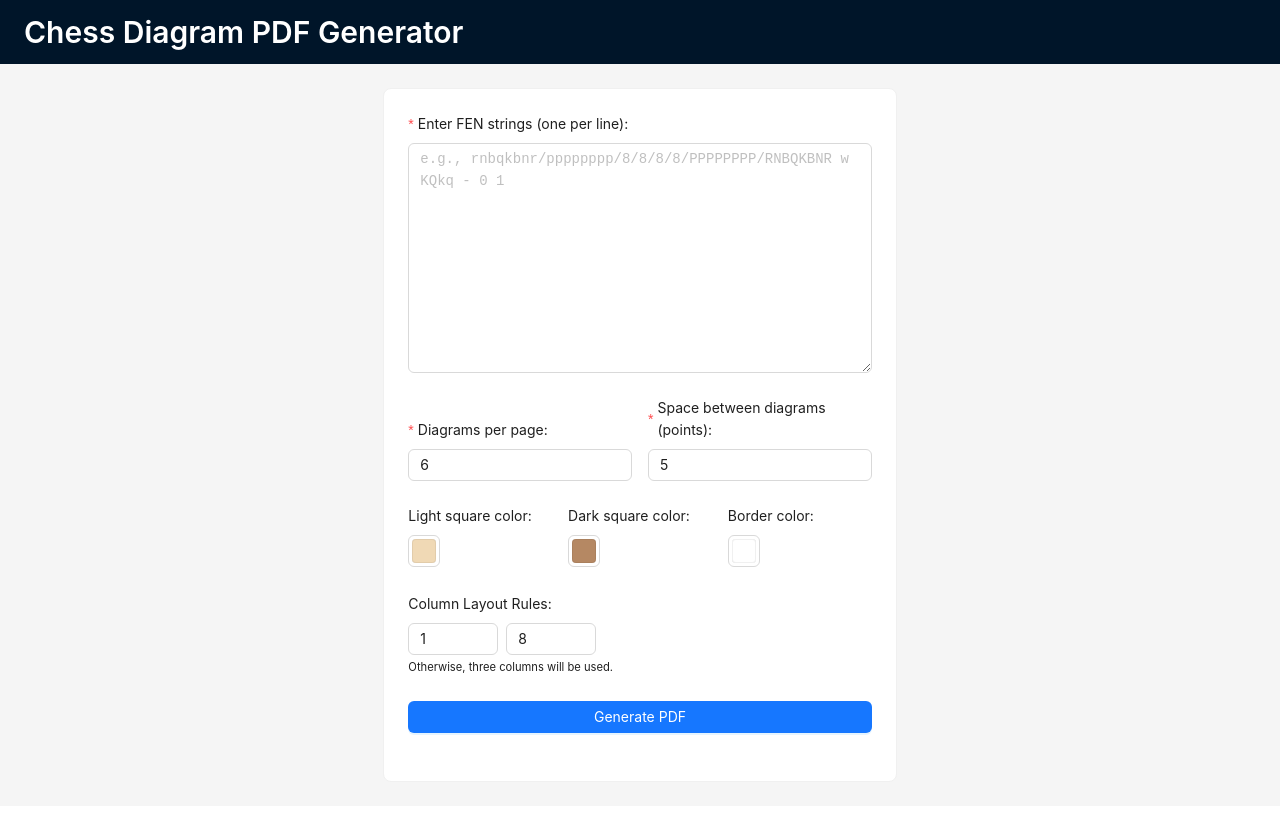
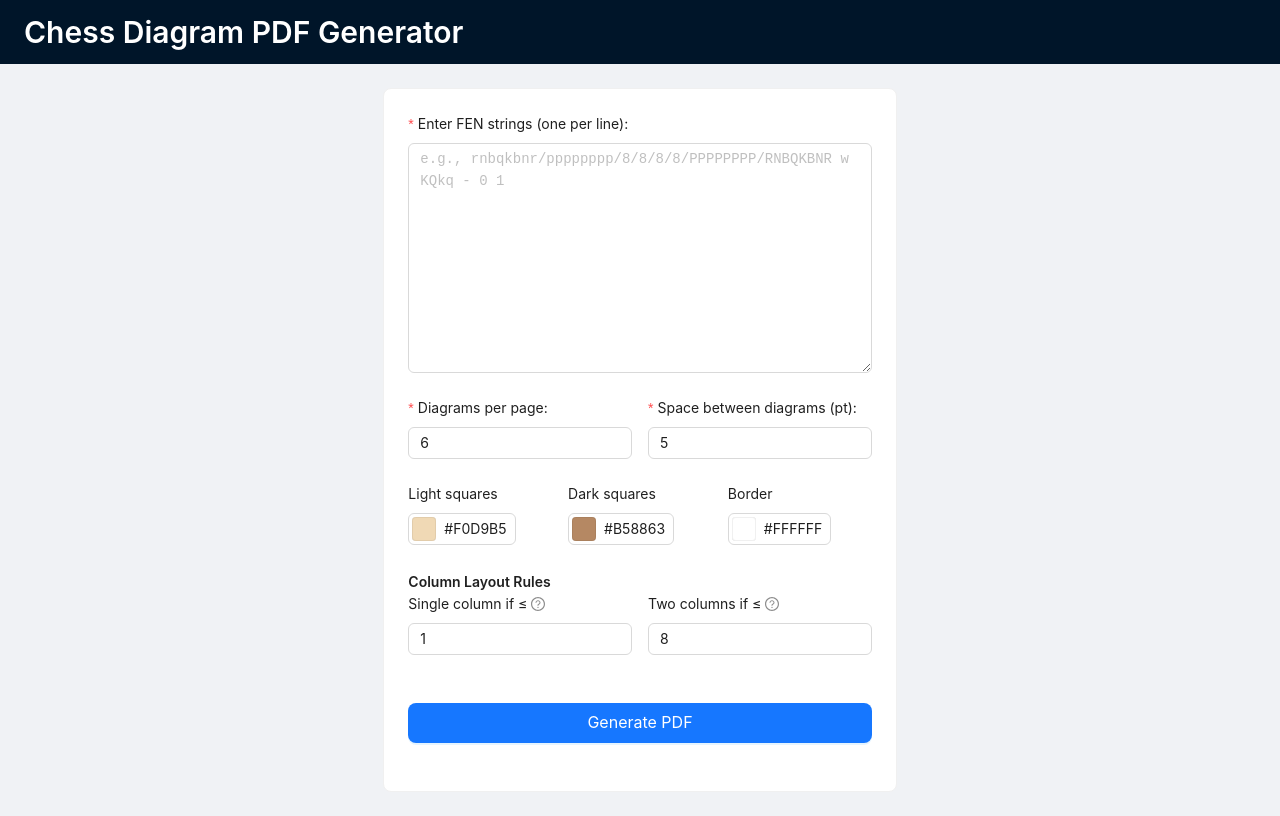
Before and after one commit to Androbi2021/Diagram-64, a React (Vite) app in the folder frontend/: page / in a window 1280 px wide. Built offline with nearby package versions, Linux system fonts and the light colour scheme.

Commit message:
fix: Clearly shows what each field is for and enhance error handling

```diff
--- a/frontend/src/App.jsx
+++ b/frontend/src/App.jsx
@@ -8,13 +8,11 @@ import {
   Button,
   ColorPicker,
   Spin,
-  Alert,
   Row,
   Col,
   Card,
   Typography,
   notification,
-  Space,
 } from 'antd';
 
 const { Header, Content } = Layout;
@@ -26,18 +24,7 @@ function App() {
   const [form] = Form.useForm();
 
   const handleGeneratePdf = async (values) => {
-    const {
-      fens,
-      diagramsPerPage,
-      padding,
-      lightSquares,
-      darkSquares,
-      borderColor,
-      singleColumn,
-      twoColumnMax,
-    } = values;
-
-    const fenList = fens.split('\n').filter((fen) => fen.trim() !== '');
+    const fenList = values.fens.split('\n').filter((fen) => fen.trim() !== '');
     if (fenList.length === 0) {
       notification.error({
         message: 'Validation Error',
@@ -48,32 +35,37 @@ function App() {
 
     setLoading(true);
 
-    try {
-      const response = await axios.post(
-        '/api/generate-pdf/',
-        {
+    const getColorString = (colorValue) => {
+      if (typeof colorValue === 'object' && colorValue !== null && typeof colorValue.toHexString === 'function') {
+        return colorValue.toHexString();
+      }
+      return colorValue;
+    };
+
+    const payload = {
       fens: fenList,
-          diagrams_per_page: diagramsPerPage,
+      diagrams_per_page: values.diagramsPerPage,
       padding: {
-            top: padding,
-            bottom: padding,
-            left: padding,
-            right: padding,
+        top: values.padding,
+        bottom: values.padding,
+        left: values.padding,
+        right: values.padding,
       },
       board_colors: {
-            light_squares: lightSquares,
-            dark_squares: darkSquares,
-            border_color: borderColor,
+        light_squares: getColorString(values.lightSquares),
+        dark_squares: getColorString(values.darkSquares),
+        border_color: getColorString(values.borderColor),
       },
       columns_for_diagrams_per_page: {
-            single_column: singleColumn,
-            two_column_max: twoColumnMax,
+        single_column: values.singleColumn,
+        two_column_max: values.twoColumnMax,
       },
-        },
-        {
+    };
+
+    try {
+      const response = await axios.post('/api/generate-pdf/', payload, {
         responseType: 'blob',
-        }
-      );
+      });
 
       const file = new Blob([response.data], { type: 'application/pdf' });
       const fileURL = URL.createObjectURL(file);
@@ -92,11 +84,12 @@ function App() {
         description: 'Your chess diagram PDF has been successfully generated.',
       });
     } catch (err) {
-      const errorData = err.response?.data;
-      const errorMessage =
-        errorData && typeof errorData === 'object'
-          ? JSON.stringify(errorData)
-          : 'An unexpected error occurred. Please check the console for more details.';
+      let errorMessage = 'An unexpected error occurred.';
+      if (err.response?.data?.error) {
+        errorMessage = err.response.data.error;
+      } else if (err.message) {
+        errorMessage = err.message;
+      }
 
       notification.error({
         message: 'Error Generating PDF',
@@ -105,22 +98,13 @@ function App() {
       });
 
       console.error('Full error object:', err);
-      if (err.response) {
-        console.error('Error response data:', err.response.data);
-        console.error('Error response status:', err.response.status);
-        console.error('Error response headers:', err.response.headers);
-      } else if (err.request) {
-        console.error('Error request:', err.request);
-      } else {
-        console.error('Error message:', err.message);
-      }
     } finally {
       setLoading(false);
     }
   };
 
   return (
-    <Layout style={{ minHeight: '100vh' }}>
+    <Layout style={{ minHeight: '100vh', background: '#f0f2f5' }}>
       <Header style={{ background: '#001529', padding: '0 24px' }}>
         <Title level={2} style={{ color: 'white', lineHeight: '64px', margin: 0 }}>
           Chess Diagram PDF Generator
@@ -149,12 +133,7 @@ function App() {
                   <Form.Item
                     name="fens"
                     label="Enter FEN strings (one per line):"
-                    rules={[
-                      {
-                        required: true,
-                        message: 'Please input at least one FEN string!',
-                      },
-                    ]}
+                    rules={[{ required: true, message: 'Please input at least one FEN string!' }]}
                   >
                     <TextArea
                       rows={10}
@@ -163,79 +142,53 @@ function App() {
                     />
                   </Form.Item>
 
-                  <Row gutter={16} align="bottom">
-                    <Col span={12}>
-                      <Form.Item
-                        name="diagramsPerPage"
-                        label="Diagrams per page:"
-                        rules={[
-                          {
-                            required: true,
-                            message: 'This field is required',
-                          },
-                        ]}
-                      >
+                  <Row gutter={16}>
+                    <Col xs={24} sm={12}>
+                      <Form.Item name="diagramsPerPage" label="Diagrams per page:" rules={[{ required: true }]}>
                         <InputNumber min={1} style={{ width: '100%' }} />
                       </Form.Item>
                     </Col>
-                    <Col span={12}>
-                      <Form.Item
-                        name="padding"
-                        label="Space between diagrams (points):"
-                        rules={[
-                          {
-                            required: true,
-                            message: 'This field is required',
-                          },
-                        ]}
-                      >
+                    <Col xs={24} sm={12}>
+                      <Form.Item name="padding" label="Space between diagrams (pt):" rules={[{ required: true }]}>
                         <InputNumber min={0} style={{ width: '100%' }} />
                       </Form.Item>
                     </Col>
                   </Row>
 
-                  <Row gutter={16} align="bottom">
-                    <Col span={8}>
-                      <Form.Item name="lightSquares" label="Light square color:">
-                        <ColorPicker />
+                  <Row gutter={16}>
+                    <Col xs={8}>
+                      <Form.Item name="lightSquares" label="Light squares">
+                        <ColorPicker showText />
                       </Form.Item>
                     </Col>
-                    <Col span={8}>
-                      <Form.Item name="darkSquares" label="Dark square color:">
-                        <ColorPicker />
+                    <Col xs={8}>
+                      <Form.Item name="darkSquares" label="Dark squares">
+                        <ColorPicker showText />
                       </Form.Item>
                     </Col>
-                    <Col span={8}>
-                      <Form.Item name="borderColor" label="Border color:">
-                        <ColorPicker />
+                    <Col xs={8}>
+                      <Form.Item name="borderColor" label="Border">
+                        <ColorPicker showText />
                       </Form.Item>
                     </Col>
                   </Row>
 
-                  <Form.Item label="Column Layout Rules:">
-                    <Space>
-                      <Form.Item
-                        name="singleColumn"
-                        label="Single column if diagrams ≤"
-                        noStyle
-                      >
-                        <InputNumber min={1} />
+                  <Typography.Text strong>Column Layout Rules</Typography.Text>
+                  <Row gutter={16}>
+                    <Col span={12}>
+                      <Form.Item name="singleColumn" label="Single column if ≤" tooltip="Max diagrams for a single-column layout.">
+                        <InputNumber min={1} style={{ width: '100%' }} />
                       </Form.Item>
-                      <Form.Item
-                        name="twoColumnMax"
-                        label="Two columns if diagrams ≤"
-                        noStyle
-                      >
-                        <InputNumber min={1} />
+                    </Col>
+                    <Col span={12}>
+                      <Form.Item name="twoColumnMax" label="Two columns if ≤" tooltip="Max diagrams for a two-column layout.">
+                        <InputNumber min={1} style={{ width: '100%' }} />
                       </Form.Item>
-                    </Space>
-                    <div>
-                      <small>Otherwise, three columns will be used.</small>
-                    </div>
-                  </Form.Item>
+                    </Col>
+                  </Row>
 
-                  <Form.Item>
-                    <Button type="primary" htmlType="submit" block>
+                  <Form.Item style={{ marginTop: '24px' }}>
+                    <Button type="primary" htmlType="submit" block loading={loading} size="large">
                       Generate PDF
                     </Button>
                   </Form.Item>
```
Lines whose indentation alone changed are shown as unchanged.
